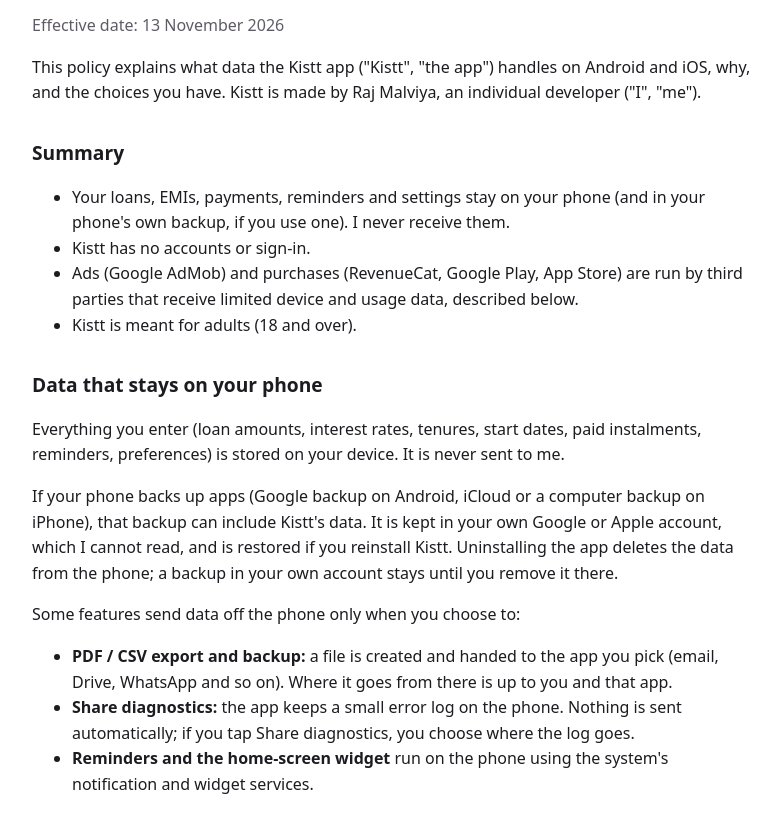
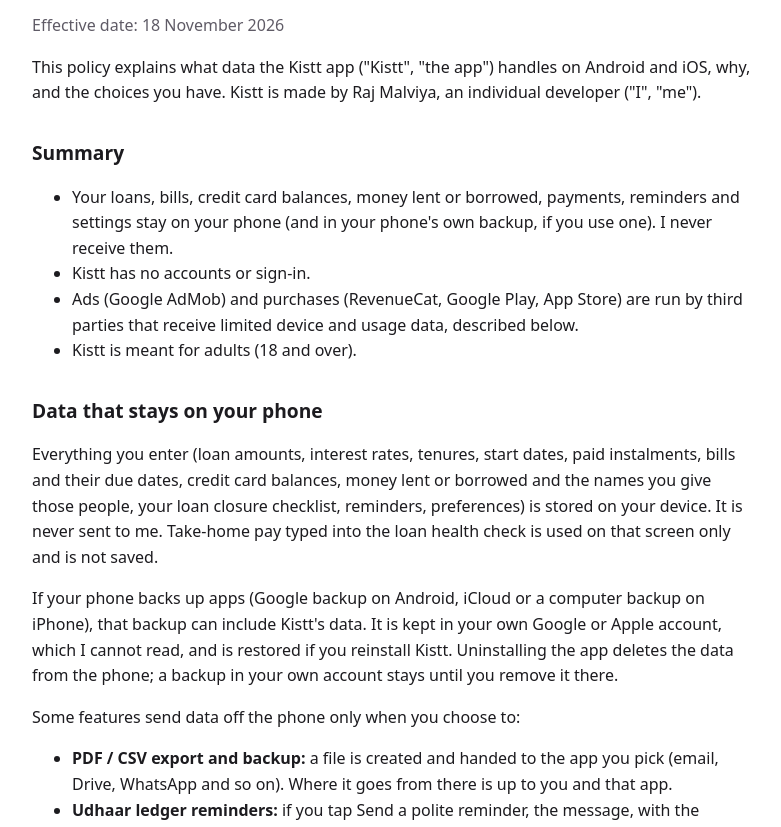
Before and after one commit to rajmalviya456/kharche, a plain HTML site: page index.html in a window 1280 px wide. Shown: the part 81-908 px from the top of the page, without its empty margins (248-1029 px from the left). Drawn offline with Linux system fonts and the light colour scheme.

Commit message:
Update privacy policy for bills, cards and the ledger

```diff
--- a/index.html
+++ b/index.html
@@ -41,7 +41,7 @@
 <body>
 <main>
 <h1>Kistt Privacy Policy</h1>
-<p class="muted">Effective date: 13 November 2026</p>
+<p class="muted">Effective date: 18 November 2026</p>
 
 <p>This policy explains what data the Kistt app ("Kistt", "the app") handles
 on Android and iOS, why, and the choices you have. Kistt is made by
@@ -49,9 +49,9 @@ Raj Malviya, an individual developer ("I", "me").</p>
 
 <h2>Summary</h2>
 <ul>
-  <li>Your loans, EMIs, payments, reminders and settings stay on your phone
-    (and in your phone's own backup, if you use one). I never receive
-    them.</li>
+  <li>Your loans, bills, credit card balances, money lent or borrowed,
+    payments, reminders and settings stay on your phone (and in your phone's
+    own backup, if you use one). I never receive them.</li>
   <li>Kistt has no accounts or sign-in.</li>
   <li>Ads (Google AdMob) and purchases (RevenueCat, Google Play, App Store)
     are run by third parties that receive limited device and usage data,
@@ -61,8 +61,11 @@ Raj Malviya, an individual developer ("I", "me").</p>
 
 <h2>Data that stays on your phone</h2>
 <p>Everything you enter (loan amounts, interest rates, tenures, start dates,
-paid instalments, reminders, preferences) is stored on your device. It is
-never sent to me.</p>
+paid instalments, bills and their due dates, credit card balances, money
+lent or borrowed and the names you give those people, your loan closure
+checklist, reminders, preferences) is stored on your device. It is never sent
+to me. Take-home pay typed into the loan health check is used on that screen
+only and is not saved.</p>
 <p>If your phone backs up apps (Google backup on Android, iCloud or a
 computer backup on iPhone), that backup can include Kistt's data. It is
 kept in your own Google or Apple account, which I cannot read, and is
@@ -73,6 +76,10 @@ the phone; a backup in your own account stays until you remove it there.</p>
   <li><strong>PDF / CSV export and backup:</strong> a file is created and handed
     to the app you pick (email, Drive, WhatsApp and so on). Where it goes
     from there is up to you and that app.</li>
+  <li><strong>Udhaar ledger reminders:</strong> if you tap Send a polite
+    reminder, the message, with the person's name and the amount, is handed to
+    the app you pick (WhatsApp, SMS and so on). Nothing is sent until you
+    choose to send it there.</li>
   <li><strong>Share diagnostics:</strong> the app keeps a small error log on the
     phone. Nothing is sent automatically; if you tap Share diagnostics, you
     choose where the log goes.</li>
@@ -130,8 +137,9 @@ export.</p>
     Transparency prompt; you can change it in iOS Settings &rsaquo; Privacy
     &amp; Security &rsaquo; Tracking.</li>
   <li><strong>Notifications:</strong> turn EMI reminders off in Kistt
-    (My loans &rsaquo; EMI reminders, or the bell on a loan) or in the
-    phone's notification settings.</li>
+    (My loans &rsaquo; EMI reminders, or the bell on a loan), bill reminders
+    off in Bills and dues, or either in the phone's notification
+    settings.</li>
 </ul>
 
 <h2>Deleting your data</h2>
```
